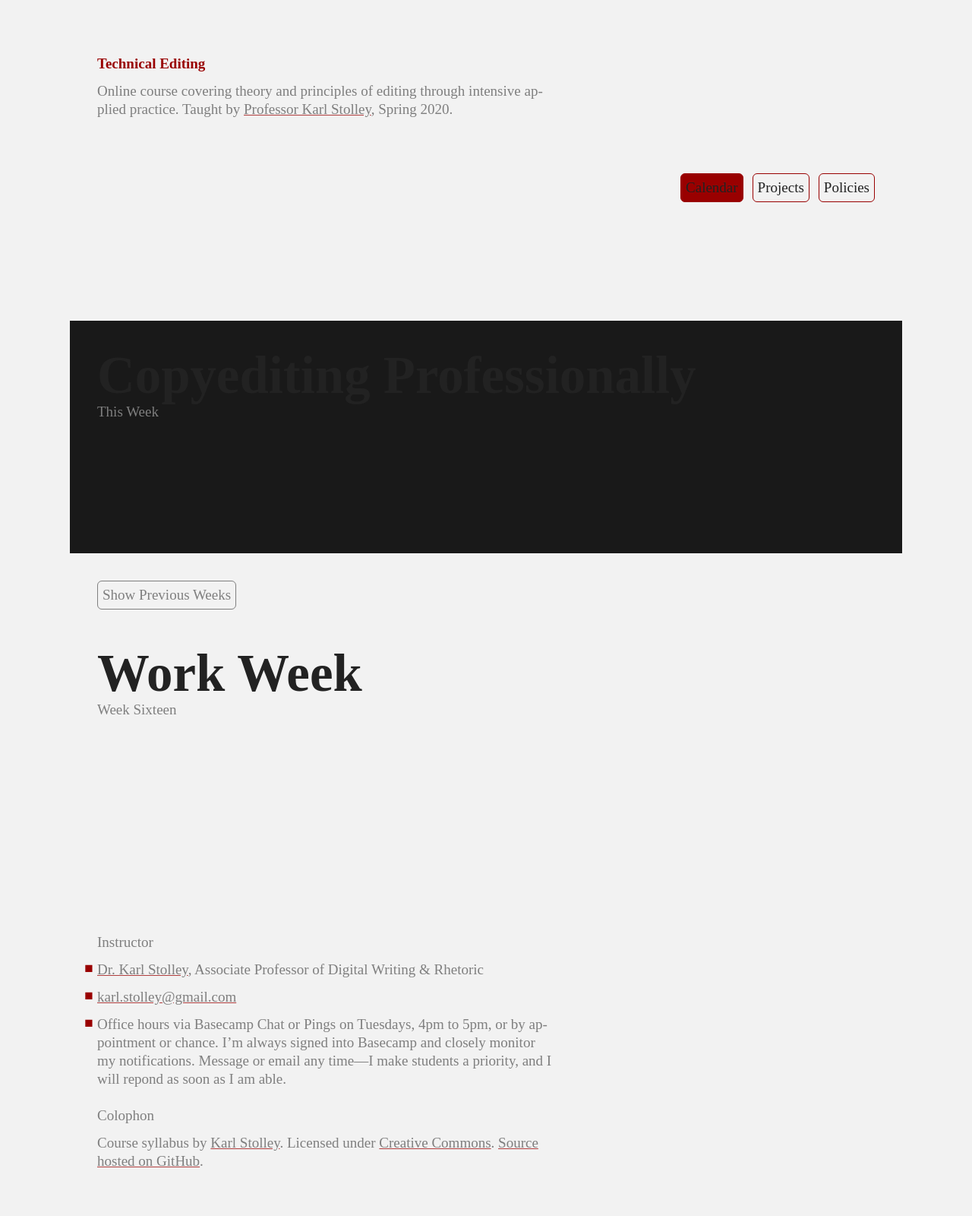
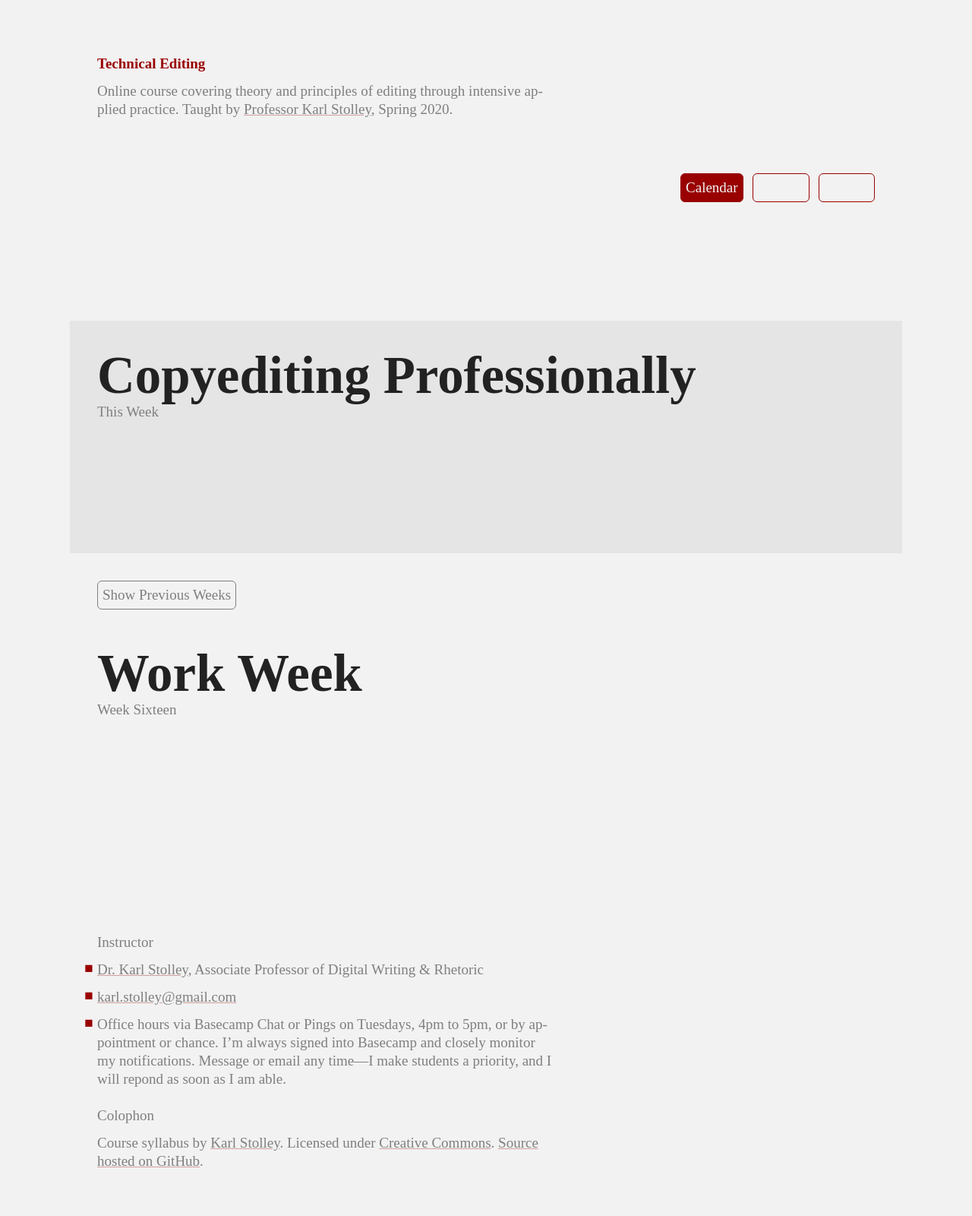
Before and after one commit to karlstolley/jekyll-theme-course, a Jekyll site: the page built from index.md, in a window 1280 px wide. Shown: the whole page at 76% size. Built offline with Jekyll 4.4.1, drawn with Linux system fonts in a browser that asks for light colours; some web fonts are replaced.

Commit message:
Set the stage for light & dark modes

```diff
--- a/_sass/_colors.scss
+++ b/_sass/_colors.scss
@@ -2,29 +2,114 @@ $text-color: #222;
 $back-color: #F2F2F2;
 $spot-color: #900;
 $gray-color: #7F7F7F;
+
+// Dark mode
+$dk-text-color: #AFAFAF;
+$dk-back-color: #111;
+$dk-spot-color: #9C0000;
+$dk-gray-color: #777;
+
+// CSS Variables
+html,
+html.light {
+  --color-text: #{$text-color};
+  --color-back: #{$back-color};
+  --color-spot: #{$spot-color};
+  --color-gray: #{$gray-color};
+  .nav a,
+  .nav a:hover,
+  .nav a:focus,
+  .nav a:active,
+  #calendar #nav-cal a,
+  #policies #nav-pol a,
+  #projects #nav-pro a {
+    color: $back-color;
+    color: var(--color-back);
+  }
+}
+html.dark {
+  --color-text: #{$dk-text-color};
+  --color-back: #{$dk-back-color};
+  --color-spot: #{$dk-spot-color};
+  --color-gray: #{$dk-gray-color};
+  a {
+    text-decoration-color: transparentize($dk-spot-color, 0.25); // DARK
+  }
+  .nav a,
+  .nav a:hover,
+  .nav a:focus,
+  .nav a:active,
+  #calendar #nav-cal a,
+  #policies #nav-pol a,
+  #projects #nav-pro a {
+    color: $dk-text-color; // DARK
+    color: var(--color-text); // DARK
+  }
+  .week.current .agenda {
+    color: $dk-gray-color; // DARK
+    color: var(--color-gray); // DARK
+  }
+  .current {
+    background: darken($dk-gray-color, 45%); // DARK
+  }
+}
+@media screen and (prefers-color-scheme: dark) {
+  html {
+    --color-text: #{$dk-text-color};
+    --color-back: #{$dk-back-color};
+    --color-spot: #{$dk-spot-color};
+    --color-gray: #{$dk-gray-color};
+  }
+  a {
+    text-decoration-color: transparentize($dk-spot-color, 0.25); // DARK
+  }
+  .nav a,
+  .nav a:hover,
+  .nav a:focus,
+  .nav a:active,
+  #calendar #nav-cal a,
+  #policies #nav-pol a,
+  #projects #nav-pro a {
+    color: $dk-text-color; // DARK
+    color: var(--color-text); // DARK
+  }
+  .week.current .agenda {
+    color: $dk-gray-color; // DARK
+    color: var(--color-gray); // DARK
+  }
+  .current {
+    background: darken($dk-gray-color, 45%); // DARK
+  }
+}
+
 html {
   color: $text-color;
+  color: var(--color-text);
   background: $back-color;
+  background: var(--color-back);
 }
 ol > li::before,
 ul li::before {
   color: $spot-color;
+  color: var(--color-spot);
 }
 a {
   color: $spot-color;
+  color: var(--color-spot);
 }
 @supports (text-decoration-color: red) {
   a {
     color: inherit;
     text-decoration-color: transparentize($spot-color, 0.65);
-    text-decoration-color: transparentize($spot-color, 0.25); // DARK
   }
 }
 #header h1 a {
   color: $spot-color;
+  color: var(--color-spot);
 }
 .nav a {
   border: 1px solid $spot-color;
+  border: 1px solid var(--color-spot);
 }
 .nav a:hover,
 .nav a:focus,
@@ -32,9 +117,8 @@ a {
 #calendar #nav-cal a,
 #policies #nav-pol a,
 #projects #nav-pro a {
-  color: $back-color;
-  color: $text-color; // DARK
   background-color: $spot-color;
+  background: var(--color-spot);
 }
 #materials.policy .recommended,
 .project .description,
@@ -42,56 +126,72 @@ a {
 .week .agenda,
 .fine-print {
   color: $gray-color;
+  color: var(--color-gray);
 }
 .week.current .agenda {
   color: darken($gray-color, 10%);
-  color: $gray-color; // DARK
 }
 #btn-show-calendar,
 .agenda h3 a {
   color: $back-color;
+  color: var(--color-back);
   background: $spot-color;
+  background: var(--color-spot);
 }
 #btn-show-calendar {
   background: $back-color;
+  background: var(--color-back);
   color: $gray-color;
+  color: var(--color-gray);
   border: 1px solid $gray-color;
+  border: 1px solid var(--color-gray);
 }
 #btn-show-calendar:active,
 #btn-show-calendar:focus,
 #btn-show-calendar:hover {
   background: $gray-color;
+  background: var(--color-gray);
   color: $back-color;
+  color: var(--color-back);
 }
 .agenda h3 a {
   background: $back-color;
+  background: var(--color-back);
   border: 1px solid $spot-color;
+  border: 1px solid var(--color-spot);
   color: $spot-color;
+  color: var(--color-spot);
 }
 .agenda h3 a:active,
 .agenda h3 a:focus,
 .agenda h3 a:hover {
   background: $spot-color;
+  background: var(--color-spot);
   color: $back-color;
+  color: var(--color-back);
 }
 .agenda h3 a::before {
   color: $gray-color;
+  color: var(--color-gray);
 }
 header small {
   color: $spot-color;
+  color: var(--color-spot);
 }
 .week > header small {
   color: $gray-color;
+  color: var(--color-gray);
 }
 .current {
   background: lighten($gray-color, 40%);
-  background: darken($gray-color, 40%); // DARK
 }
 #header,
 #footer,
 #instructor {
   color: $gray-color;
+  color: var(--color-gray);
 }
 #header .nav {
   color: $text-color;
+  color: var(--color-text);
 }
```
